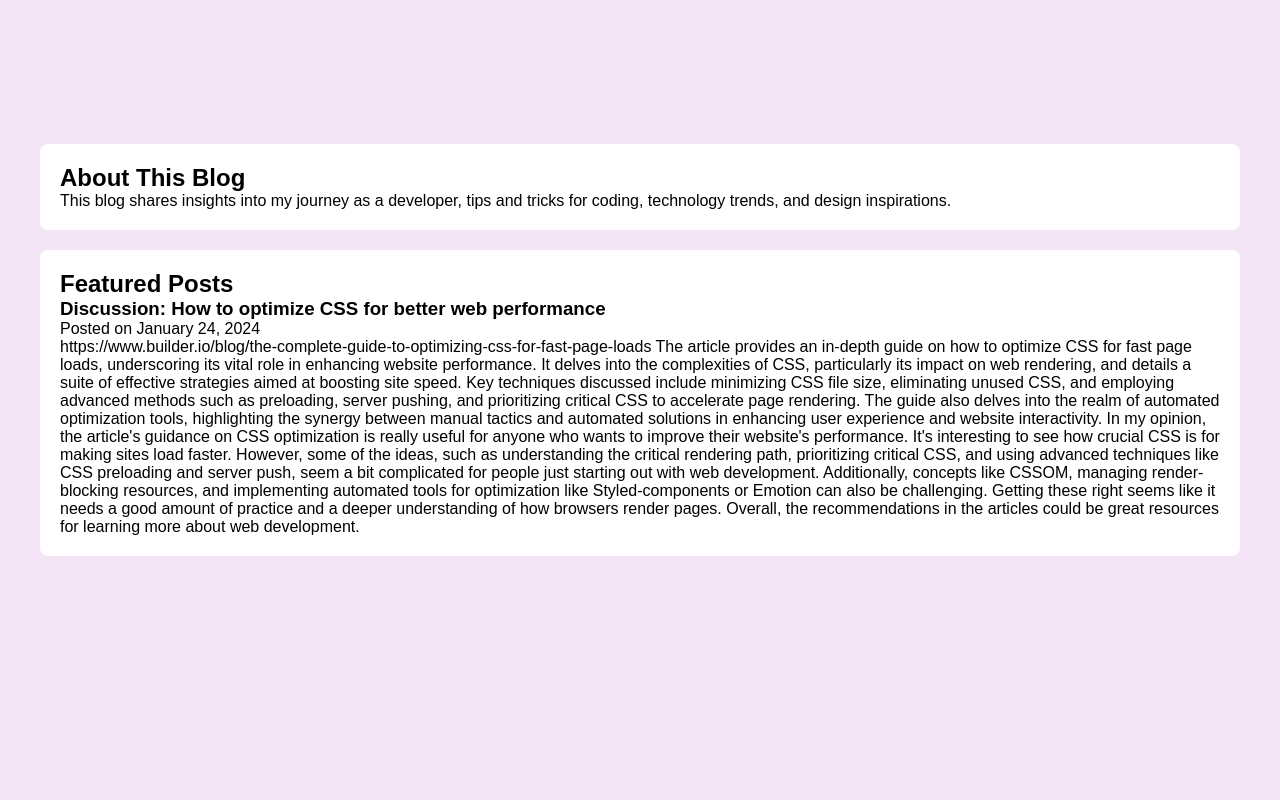
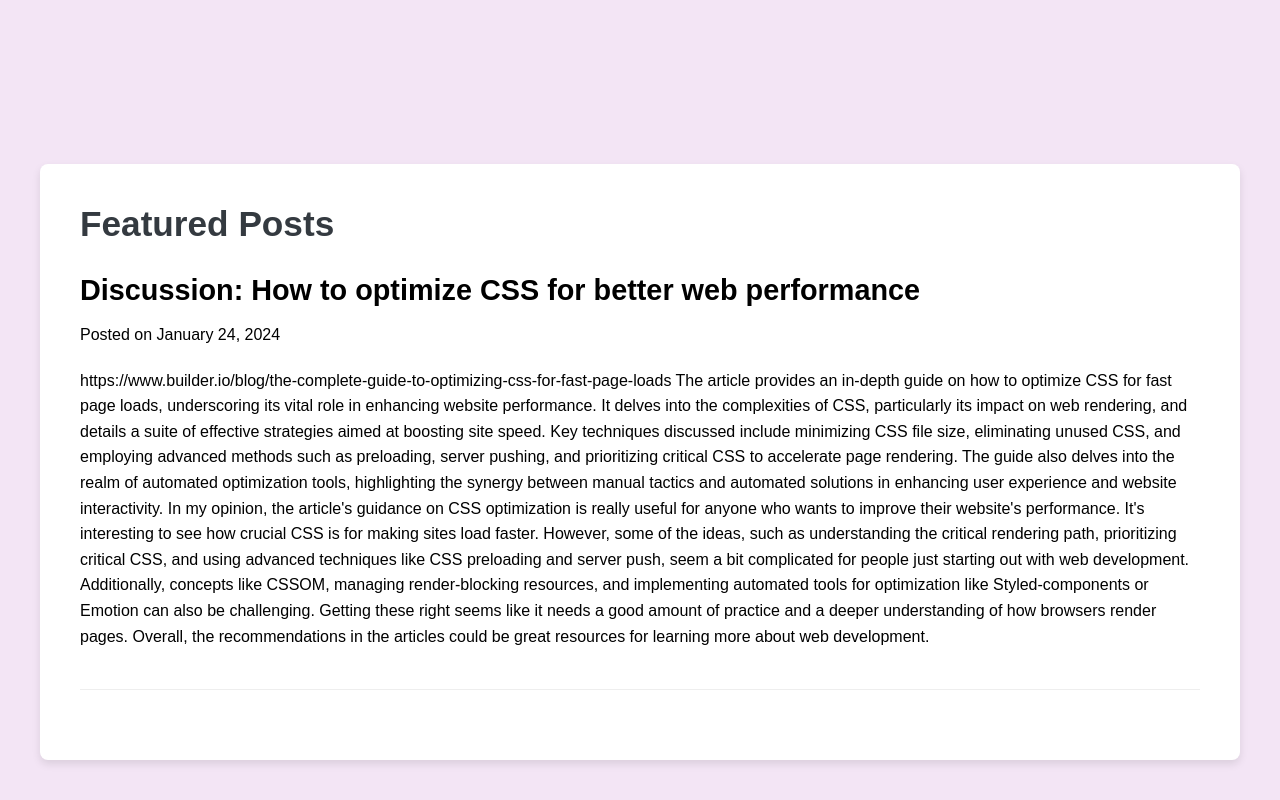
Before and after one commit to zoeyfeng7/WebDev_Project1, a plain HTML site: page blog.html in a window 1280 px wide. Shown: the part 737-1537 px from the top of the page. Before the commit the page ends 1313 px from the top, so only its background shows below. Drawn offline with Linux system fonts and the light colour scheme.

Commit message:
finalize

```diff
--- a/blog.css
+++ b/blog.css
@@ -1,30 +1,42 @@
-.blog-container,
-#blog-intro,
 #featured-posts {
   width: 100%;
   max-width: 1200px;
-  margin: 20px auto;
-  padding: 20px;
+  margin: 40px auto;
+  padding: 40px;
   background-color: #ffffff;
   border-radius: 8px;
-  box-shadow: 0 2px 4px #f3e5f5;
+  box-shadow: 0 4px 8px rgba(0, 0, 0, 0.1);
 }
 
-.blog-title,
-.blog-item-title {
+#featured-posts h2 {
+  margin-bottom: 30px;
   color: #343a40;
+  font-size: 2.2rem;
 }
 
-.blog-description,
-.blog-item-summary,
-.blog-item-readmore {
-  margin: 15px 0;
+#featured-posts h3 {
+  margin-top: 20px;
+  margin-bottom: 15px;
+  font-size: 1.8rem;
 }
 
-.blog-item {
-  transition: box-shadow 0.3s ease;
+#featured-posts p,
+#featured-posts a {
+  margin: 10px 0 20px;
+  line-height: 1.6;
 }
 
-.blog-item:hover {
-  box-shadow: 0 5px 15px white;
+#featured-posts article {
+  margin-bottom: 30px;
+  padding-bottom: 20px;
+  border-bottom: 1px solid #eee;
 }
+
+#featured-posts a {
+  color: #007bff;
+  text-decoration: underline;
+}
+
+#featured-posts p {
+  font-size: 1rem;
+}
--- a/blog.html
+++ b/blog.html
@@ -26,14 +26,6 @@
         </div>
     </header>
 
-    <!-- Blog Introduction -->
-    <section id="blog-intro">
-        <div class="container">
-            <h2>About This Blog</h2>
-            <p>This blog shares insights into my journey as a developer, tips and tricks for coding, technology trends, and design inspirations. </p>
-        </div>
-    </section>
-
     <!-- Featured Posts -->
     <section id="featured-posts" class="container">
         <h2>Featured Posts</h2>
```
Also changed, not shown: aboutMe.html (+0 -4 lines).
